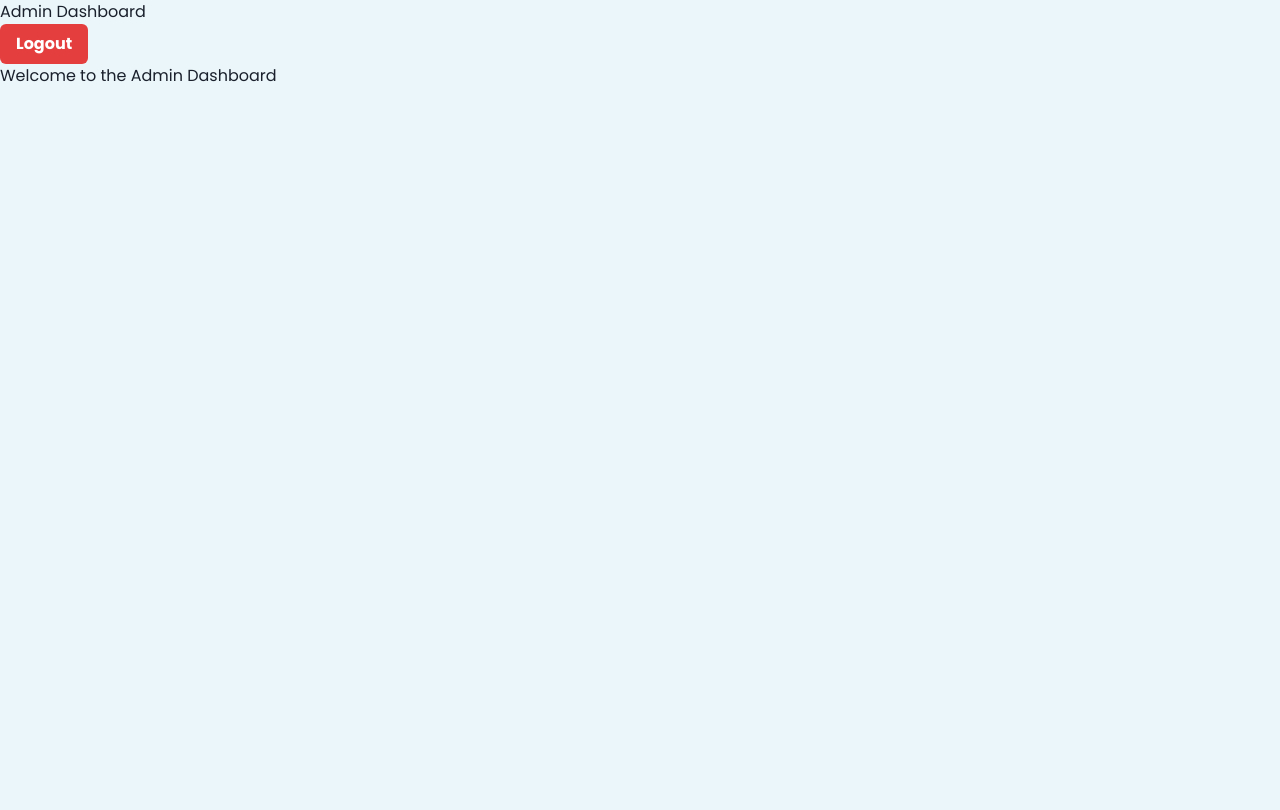
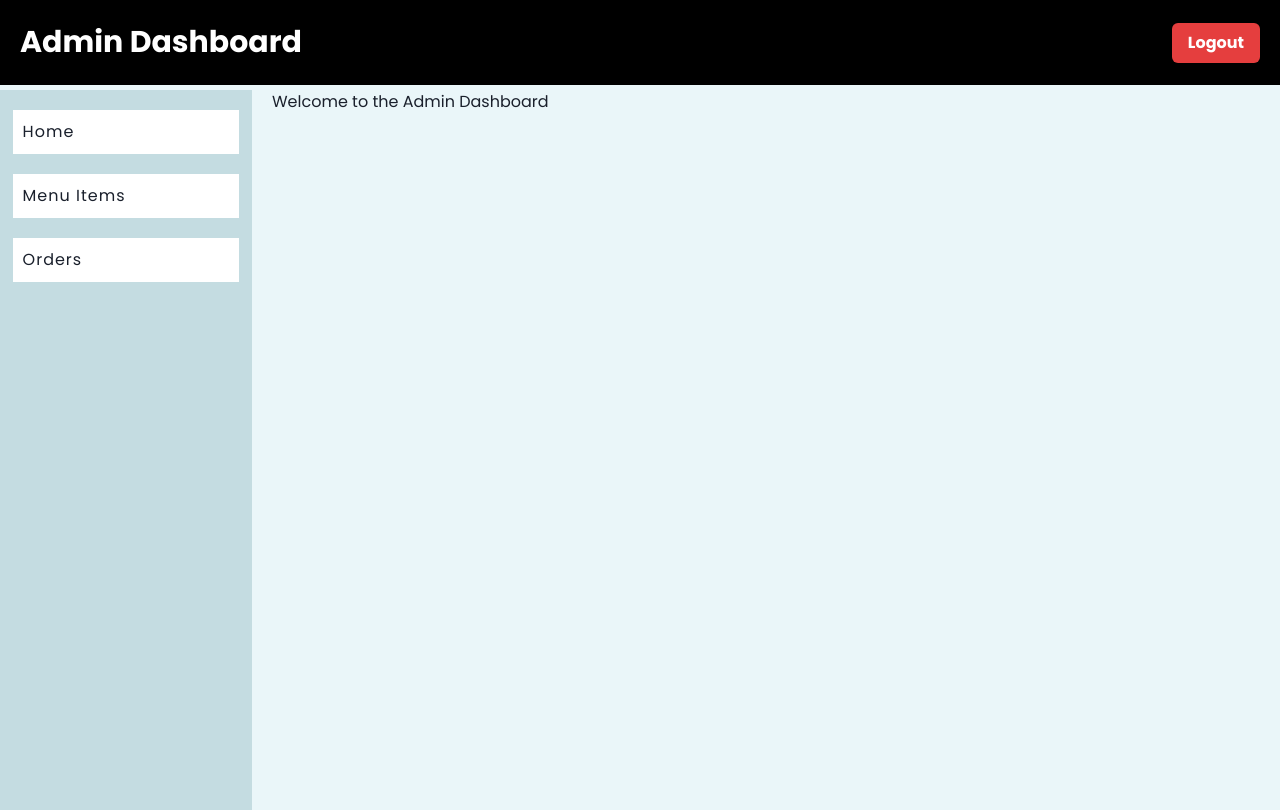
Before and after one commit to ChalaniDissanayaka/dineflow-restaurant-app-hackathon, a React (Create React App) app in the folder react-restaurant-frontend/: page /admin in a window 1280 px wide. Built offline with nearby package versions, Linux system fonts and the light colour scheme.

Commit message:
Create Admin dashboard and implement Logout functionality

```diff
--- a/react-restaurant-frontend/src/components/layouts/AdminLayout.css
+++ b/react-restaurant-frontend/src/components/layouts/AdminLayout.css
@@ -0,0 +1,56 @@
+.layout-container {
+    padding: 0;
+}
+
+.inner-layout {
+    display: grid;
+    grid-template-columns: 1.5fr 6fr;
+    gap: 20px;
+}
+
+.admin-navbar {
+    display: flex;
+    justify-content: space-between;
+    padding: 20px;
+    background-color: black;
+    margin-bottom: 5px;
+}
+
+.admin-navbar h2 {
+    font-size: 30px;
+    font-weight: bold;
+    color: white;
+}
+
+.admin-navbar-buttons {
+    display: flex;
+    align-items: center;
+    gap: 20px;
+}
+
+.admin-navbar-avatar {
+    background-color: white;
+    padding: 5px;
+    display: flex;
+    align-items: center;
+    gap: 5px;
+    border-radius: 10px;
+}
+
+.sidebar {
+    background-color: #c4dce1;
+    display: flex;
+    flex-direction: column;
+    gap: 20px;
+    padding-top: 20px;
+    min-height: 90vh;
+}
+
+.sidebar-item {
+    background-color: white;
+    width: 90%;
+    padding-left: 20px;
+    margin: 0 auto;
+    padding: 10px;
+    letter-spacing: 1px;
+}
--- a/react-restaurant-frontend/src/components/layouts/AdminLayout.js
+++ b/react-restaurant-frontend/src/components/layouts/AdminLayout.js
@@ -1,11 +1,16 @@
 import './AdminLayout.css';
 import AdminNavbar from './AdminNavbar';
+import Sidebar from './Sidebar';
 
 function AdminLayout({ children }) {
     return (
         <div className="layout-container">
             <AdminNavbar />
-            {children}
+            <div className="inner-layout">
+                <Sidebar />
+                {children}
+            </div>
+
         </div>
     );
 }
--- a/react-restaurant-frontend/src/components/layouts/AdminNavbar.js
+++ b/react-restaurant-frontend/src/components/layouts/AdminNavbar.js
@@ -1,16 +1,31 @@
-import { Button } from "@chakra-ui/react";
+import { Avatar, Button } from "@chakra-ui/react";
+import axios from "axios";
+import { useNavigate } from "react-router-dom";
+import { api } from "../../config";
+import { useGlobal } from "../../GlobalContext";
 
 function AdminNavbar() {
+    const { user, setUser } = useGlobal();
+    const navigate = useNavigate();
 
-    const handleLogout = () => {
 
-    }
+    const handleLogout = async () => {
+        await axios.post(`${api}/auth/logout`, {}, { withCredentials: true });
+        setUser(null);
+        navigate("/");
+    };
 
     return (
         <div className="admin-navbar">
             <h2>Admin Dashboard</h2>
             <div className="admin-navbar-buttons">
-                <Button colorScheme="red" variant="solid" noClick={handleLogout} >
+                {user && (
+                    <div className="admin-navbar-avatar">
+                        <Avatar size="sm" name={user.email} />
+                        {user.email}
+                    </div>
+                )}
+                <Button colorScheme="red" variant="solid" onClick={handleLogout} >
                     Logout
                 </Button>
             </div>
--- /dev/null
+++ b/react-restaurant-frontend/src/components/layouts/Sidebar.js
@@ -0,0 +1,33 @@
+import { Link } from "react-router-dom";
+
+const items = [
+  {
+    id: 1,
+    name: "Home",
+    path: "/",
+  },
+  {
+    id: 2,
+    name: "Menu Items",
+    path: "/admin/items",
+  },
+  {
+    id: 3,
+    name: "Orders",
+    path: "/admin/orders",
+  },
+];
+
+function Sidebar() {
+  return (
+    <div className="sidebar">
+      {items.map((item) => (
+        <Link to={item.path} key={item.id} className="sidebar-item">
+          {item.name}
+        </Link>
+      ))}
+    </div>
+  );
+}
+
+export default Sidebar;
--- a/react-restaurant-frontend/src/pages/Home.js
+++ b/react-restaurant-frontend/src/pages/Home.js
@@ -6,9 +6,11 @@ import Logo from '../components/Logo';
 import './Home.css';
 import MainMenu from '../components/MainMenu';
 import Cart from '../components/Cart';
+import { useGlobal } from '../GlobalContext';
 
 function Home() {
     const [menuOpen, setMenuOpen] = useState(false);
+    const {user} = useGlobal();
 
     const toggleMenu = () => {
         setMenuOpen(!menuOpen);
@@ -21,12 +23,20 @@ function Home() {
             <div className="home-nav">
                 <Logo />
                 <div className="menu-desktop">
+                    { user ? (
+                        <Link to="/admin">
+                            <Button colorScheme="teal">Go to Dashboard</Button>
+                        </Link>
+                    ): (
+                            <>
                                 <Link to="/login">
                                     <Button colorScheme='teal' variant='solid' size='md'>Login</Button>
                                 </Link>
                                 <Link to="/register">
                                     <Button colorScheme='yellow' variant='solid'>Register</Button>
                                 </Link>
+                            </>
+                    )}
                 </div>
 
                 {/* Mobile Menu Icon */}
@@ -44,12 +54,20 @@ function Home() {
             {/* Mobile Dropdown Menu */}
             {menuOpen && (
                 <div className="menu-mobile">
+                    { user ? (
+                        <Link to="/admin">
+                            <Button colorScheme="teal">Go to Dashboard</Button>
+                        </Link>
+                    ): (
+                            <>
                                 <Link to="/login">
                                     <Button colorScheme='teal' variant='solid' size='md'>Login</Button>
                                 </Link>
                                 <Link to="/register">
                                     <Button colorScheme='yellow' variant='solid'>Register</Button>
                                 </Link>
+                            </>
+                    )}
                 </div>
             )}
 
```
Lines whose indentation alone changed are shown as unchanged.
